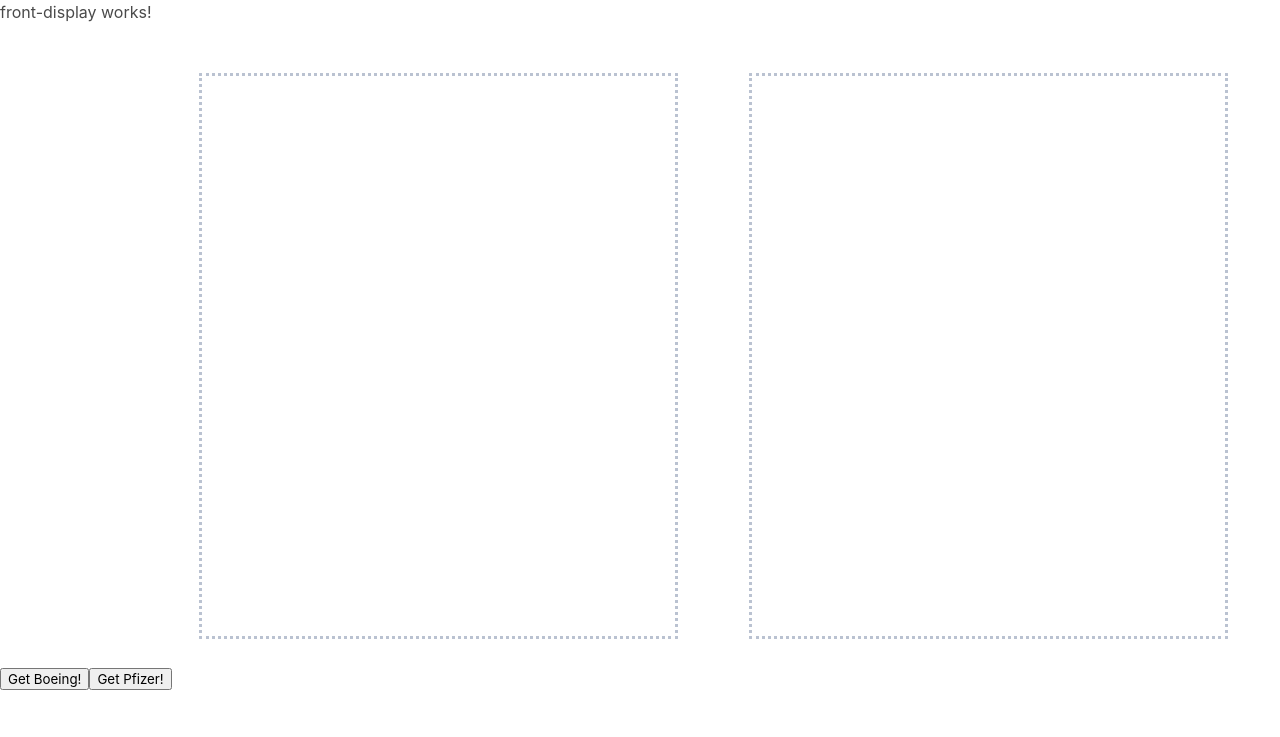
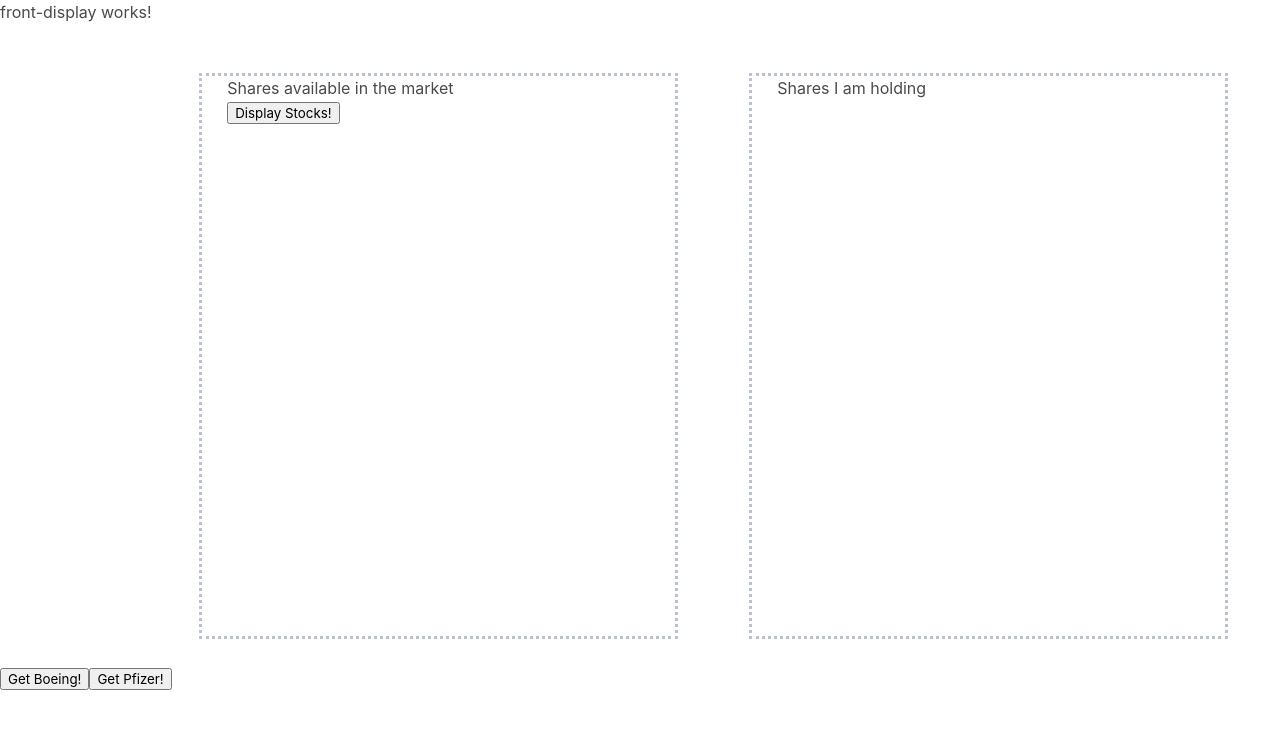
Before and after one commit to Velfo/stock-portfolio, an Angular app: page / in a window 1280 px wide. Shown: the top 737 px of the page. Built offline with nearby package versions, Linux system fonts and the light colour scheme; no server answers.

Commit message:
display stocks
displaying available stocks in the market

```diff
--- a/src/app/front-display/front-display.component.html
+++ b/src/app/front-display/front-display.component.html
@@ -4,8 +4,6 @@
 
 <button (click)="getBoeingApi()">Get Boeing!</button>
 <button (click)="getPfizerApi()">Get Pfizer!</button>
-
-
 
 
 <!--<my-cron-selection [(ngModel)]="hero.frequency" [cronJobConfig]="cronJobConfig" ngDefaultControl></my-cron-selection>-->
--- a/src/app/front-display/front-display.component.ts
+++ b/src/app/front-display/front-display.component.ts
@@ -36,9 +36,10 @@ export class FrontDisplayComponent implements OnInit {
 
       const apiData: any = data;
 
-      localStorage.setItem('boeingApi', JSON.stringify(apiData.dataset.data[0][4] ));
+      localStorage.setItem('boeingPrice', JSON.stringify(apiData.dataset.data[0][4] ));
+      localStorage.setItem('boeingName', JSON.stringify(apiData.dataset.name ));
 
-      console.log(apiData.dataset.data[0][4]);
+      console.log(apiData.dataset);
     });
 
     // Pfizer Inc. (PFE) Stock Prices
@@ -53,17 +54,22 @@ export class FrontDisplayComponent implements OnInit {
 
       const apiData: any = data;
 
-      localStorage.setItem('pfizerApi', JSON.stringify(apiData.dataset.data[0][4]) );
+      localStorage.setItem('pfizerPrice', JSON.stringify(apiData.dataset.data[0][4]) );
+      localStorage.setItem('pfizerName', JSON.stringify(apiData.dataset.name ));
 
-      console.log(apiData.dataset.data[0][4]);
+      console.log(apiData.dataset);
     });
 
   }
 
   getBoeingApi() {
-    console.log(JSON.parse( localStorage.getItem('boeingApi')  ) );
+    console.log(JSON.parse( localStorage.getItem('boeingPrice')  ) );
+    console.log(JSON.parse( localStorage.getItem('boeingName')  ) );
+
   }
   getPfizerApi() {
-    console.log(  JSON.parse(   localStorage.getItem('pfizerApi')  ) );
+    console.log(  JSON.parse(   localStorage.getItem('pfizerPrice')  ) );
+    console.log(JSON.parse( localStorage.getItem('pfizerName')  ) );
   }
+
 }
--- a/src/app/money-balance/money-balance.component.html
+++ b/src/app/money-balance/money-balance.component.html
@@ -1,41 +1,5 @@
-<!--<div class="card size">-->
-  <!--<div class="card-content">-->
-    <!--<p>-->
-      <!--The money is {{  money }}-->
-    <!--</p>-->
-
-  <!--</div>-->
-  <!--<footer class="card-footer">-->
-    <!--<p class="card-footer-item">-->
-    <!--</p>-->
-    <!--<p class="card-footer-item">-->
-    <!--</p>-->
-  <!--</footer>-->
-<!--</div>-->
-
-<!--<div class="container is-fluid">-->
-  <!--<div class="notification">-->
-    <!--This container is <strong>fluid</strong>: it will have a 32px gap on either side, on any-->
-    <!--viewport size.-->
-    <!--This container is <strong>fluid</strong>: it will have a 32px gap on either side, on any-->
-    <!--viewport size.-->
-    <!--This container is <strong>fluid</strong>: it will have a 32px gap on either side, on any-->
-    <!--viewport size.-->
-    <!--This container is <strong>fluid</strong>: it will have a 32px gap on either side, on any-->
-    <!--viewport size.-->
-    <!--This container is <strong>fluid</strong>: it will have a 32px gap on either side, on any-->
-    <!--viewport size.-->
-    <!--This container is <strong>fluid</strong>: it will have a 32px gap on either side, on any-->
-    <!--viewport size.-->
-    <!--This container is <strong>fluid</strong>: it will have a 32px gap on either side, on any-->
-    <!--viewport size.-->
-    <!--This container is <strong>fluid</strong>: it will have a 32px gap on either side, on any-->
-    <!--viewport size.-->
-  <!--</div>-->
-<!--</div>-->
-
 <div class='outer-box'>
   <div class="inner-box">
-
+    Available balance {{money}}
   </div>
 </div>
--- a/src/app/stocks-holding/stocks-holding.component.html
+++ b/src/app/stocks-holding/stocks-holding.component.html
@@ -1,43 +1,5 @@
-<!--<div class="card">-->
-  <!--<div class="card-content">-->
-    <!--<p>-->
-      <!--stocks-holding works!-->
-    <!--</p>-->
-
-  <!--</div>-->
-  <!--<footer class="card-footer">-->
-    <!--<p class="card-footer-item">-->
-
-    <!--</p>-->
-    <!--<p class="card-footer-item">-->
-
-    <!--</p>-->
-  <!--</footer>-->
-<!--</div>-->
-
-<!--<div class="container is-fluid">-->
-  <!--<div class="notification">-->
-    <!--This container is <strong>fluid</strong>: it will have a 32px gap on either side, on any-->
-    <!--viewport size.-->
-    <!--This container is <strong>fluid</strong>: it will have a 32px gap on either side, on any-->
-    <!--viewport size.-->
-    <!--This container is <strong>fluid</strong>: it will have a 32px gap on either side, on any-->
-    <!--viewport size.-->
-    <!--This container is <strong>fluid</strong>: it will have a 32px gap on either side, on any-->
-    <!--viewport size.-->
-    <!--This container is <strong>fluid</strong>: it will have a 32px gap on either side, on any-->
-    <!--viewport size.-->
-    <!--This container is <strong>fluid</strong>: it will have a 32px gap on either side, on any-->
-    <!--viewport size.-->
-    <!--This container is <strong>fluid</strong>: it will have a 32px gap on either side, on any-->
-    <!--viewport size.-->
-    <!--This container is <strong>fluid</strong>: it will have a 32px gap on either side, on any-->
-    <!--viewport size.-->
-  <!--</div>-->
-<!--</div>-->
-
 <div class='outer-box'>
   <div class="inner-box">
-
+    <h2>Shares I am holding</h2>
   </div>
 </div>
--- a/src/app/stocks-in-market/stocks-in-market.component.html
+++ b/src/app/stocks-in-market/stocks-in-market.component.html
@@ -1,30 +1,12 @@
-<!--<div class="holding">-->
-  <!--<div class="card">-->
-    <!--<div class="card-content">-->
-      <!--<p>-->
-        <!--stocks-in-market works!-->
-      <!--</p>-->
-
-    <!--</div>-->
-    <!--<footer class="card-footer">-->
-      <!--<p class="card-footer-item">-->
-      <!--</p>-->
-      <!--<p class="card-footer-item">-->
-      <!--</p>-->
-    <!--</footer>-->
-  <!--</div>-->
-<!--</div>-->
-
-<!--<div class="container is-fluid">-->
-  <!--<div class="notification">-->
-    <!--This container is <strong>fluid</strong>: it will have a 32px gap on either side, on any-->
-    <!--viewport size.-->
-
-  <!--</div>-->
-<!--</div>-->
-
 <div class='outer-box'>
   <div class="inner-box">
-
+    <h2> Shares available in the market</h2>
+    <button (click)="displayStocks()">Display Stocks!</button>
+    <h3 class="player-details" *ngIf="stockName1">
+          {{stockName1}} ( Share price today {{stockPrice1}})
+    </h3>
+    <h3 class="player-details" *ngIf="stockName2">
+          {{stockName2}} (Share price today {{stockPrice2}} )
+    </h3>
   </div>
 </div>
--- a/src/app/stocks-in-market/stocks-in-market.component.ts
+++ b/src/app/stocks-in-market/stocks-in-market.component.ts
@@ -8,11 +8,32 @@ import { StocksInMarketService } from '../shared/stocks/index';
 })
 export class StocksInMarketComponent implements OnInit {
 
+  stocks: Object[];
+  stockName1: string;
+  stockName2: string;
+  stockPrice1: number;
+  stockPrice2: number;
   constructor(
     private stocksInMarketService: StocksInMarketService
   ) { }
 
   ngOnInit() {
+    // this.getStocksAndPriceInMarket();
   }
 
+  getStocksAndPriceInMarket() {
+      // this.stocksInMarketService.getStocks();
+  }
+  displayStocksInMarket() {
+    // this.stocksInMarketService.getStocks();
+
+  }
+  displayStocks() {
+
+    this.stockName1 = JSON.parse(   localStorage.getItem('pfizerName')  );
+    this.stockName2 = JSON.parse( localStorage.getItem('boeingName')  );
+
+    this.stockPrice1 = JSON.parse( localStorage.getItem('boeingPrice')  );
+    this.stockPrice2 = JSON.parse( localStorage.getItem('pfizerPrice')  );
+  }
 }
```
